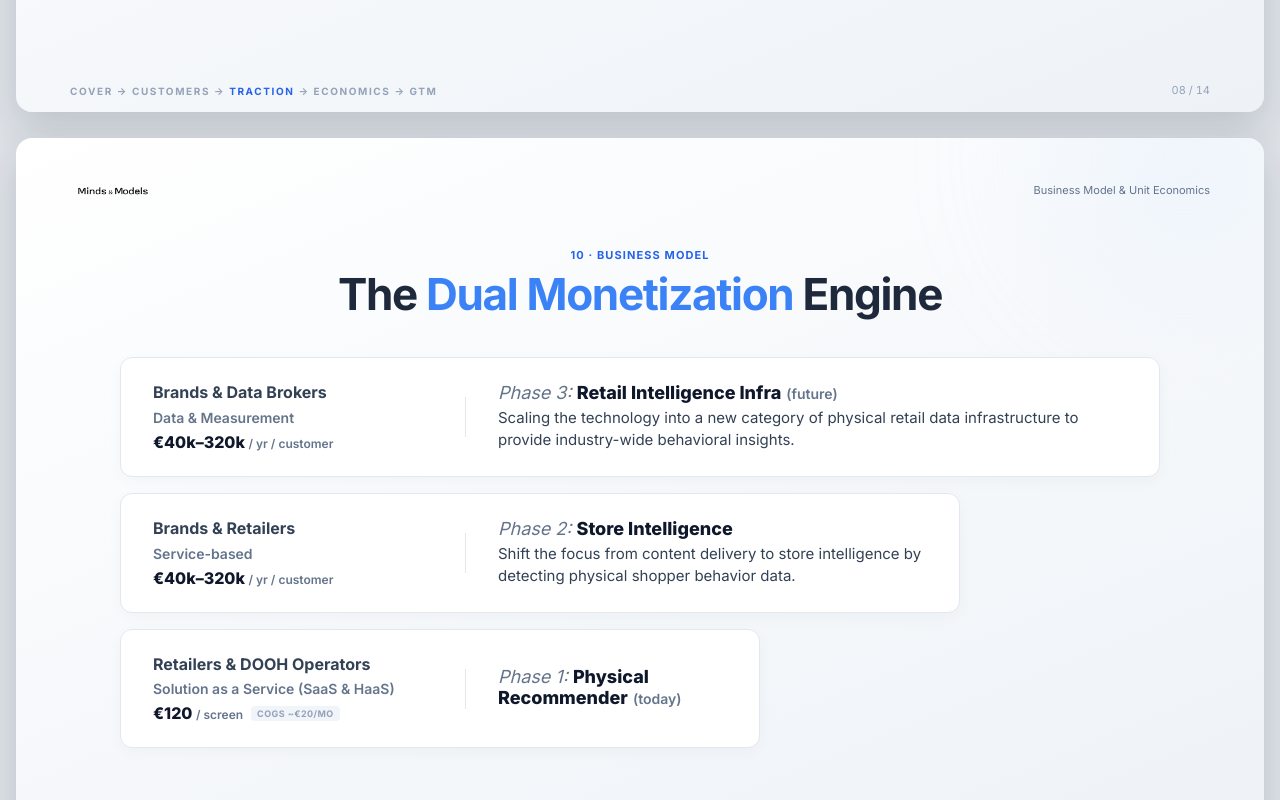
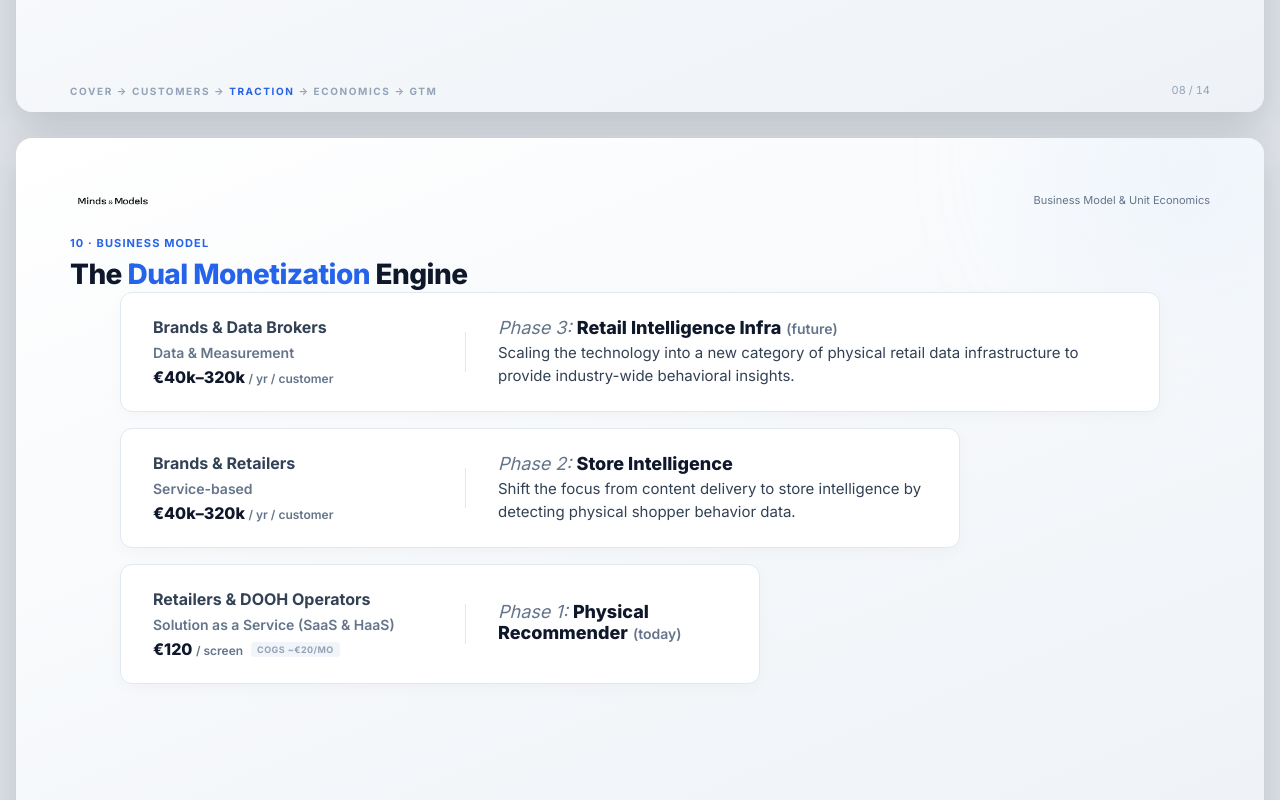
Before and after one commit to Minds-Models/mm-business, a plain HTML site: page decks/marek-sacha-intro-deck-final.html in a window 1280 px wide. Shown: the part 5720-6520 px from the top of the page. Drawn offline with Linux system fonts and the light colour scheme.

Commit message:
Standardize title and headline format for Dual Monetization Engine slide

```diff
--- a/decks/marek-sacha-intro-deck-final.html
+++ b/decks/marek-sacha-intro-deck-final.html
@@ -616,14 +616,11 @@ svg.i{width:16px; height:16px; flex:none; stroke:currentColor; fill:none; stroke
 </section>
 
 <!-- NEW 1. Dual Monetization Engine (Combines Unit Economics and Business Model) -->
-<section class="slide center" style="padding-top:60px;">
-  <div class="top" style="position:absolute; top:34px; left:54px; right:54px; margin:0">
-    <span class="brand"><img src="../brand/logo/logo_mindsmodels-normal-black.png" alt="Minds&Models"></span>
-    <span class="meta">Business Model &amp; Unit Economics</span>
-  </div>
-  <p class="label" style="text-align:center;">10 · Business Model</p>
+<section class="slide">
+  <div class="top"><span class="brand"><img src="../brand/logo/logo_mindsmodels-normal-black.png" alt="Minds&Models"></span><span class="meta">Business Model &amp; Unit Economics</span></div>
+  <p class="label">10 · Business Model</p>
 
-  <h1 style="text-align:center; font-size:44px; font-weight:700; color:#1e293b; margin-bottom:40px;">The <span style="color:#3b82f6;">Dual Monetization</span> Engine</h1>
+  <h2>The <span class="accent">Dual Monetization</span> Engine</h2>
 
   <div style="display:flex; flex-direction:column; align-items:flex-start; gap:16px; width:100%; max-width:1040px; margin:0 auto;">
 
```
